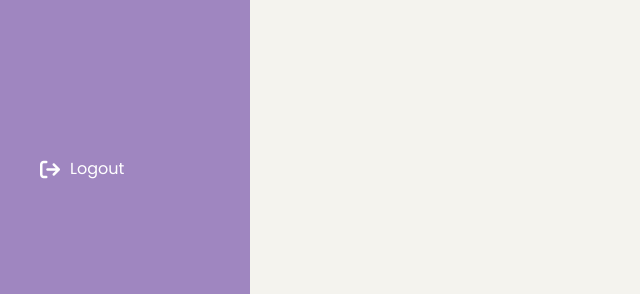
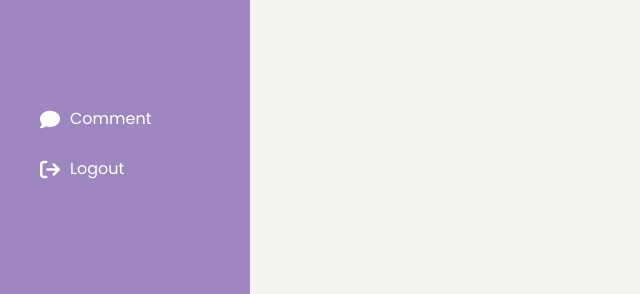
Before and after one commit to Batxl/Itcs333-project, a PHP site: page /admin-dashboard.php in a window 1280 px wide. Shown: the part 506-800 px from the top of the page, without its empty margins (0-640 px from the left). Run offline with PHP 8.4, Linux system fonts and the light colour scheme; data comes from the database, SQL or seed files in the repository.

Commit message:
dashboard

```diff
--- a/admin-dashboard.php
+++ b/admin-dashboard.php
@@ -54,6 +54,12 @@ try {
                 </li>
             </ul>
             <ul class="bottom-link">
+            <li>
+                    <a href="comments.php">
+                        <i class="fa-solid fa-comment fa-lg" style="color: #ffffff; margin: 10px;"></i>
+                        <span class="links">Comment</span>
+                    </a>
+                </li>
                 <li>
                     <a href="logout.php">
                         <i class="fa-solid fa-arrow-right-from-bracket fa-lg" style="color: #ffffff; margin: 10px;"></i>
```
